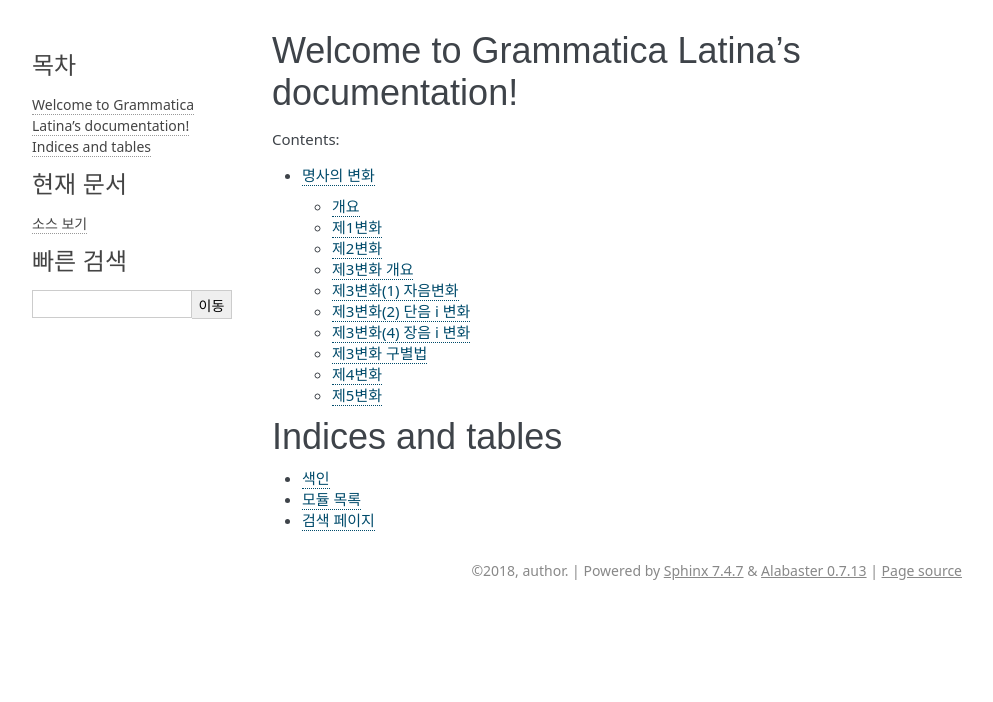
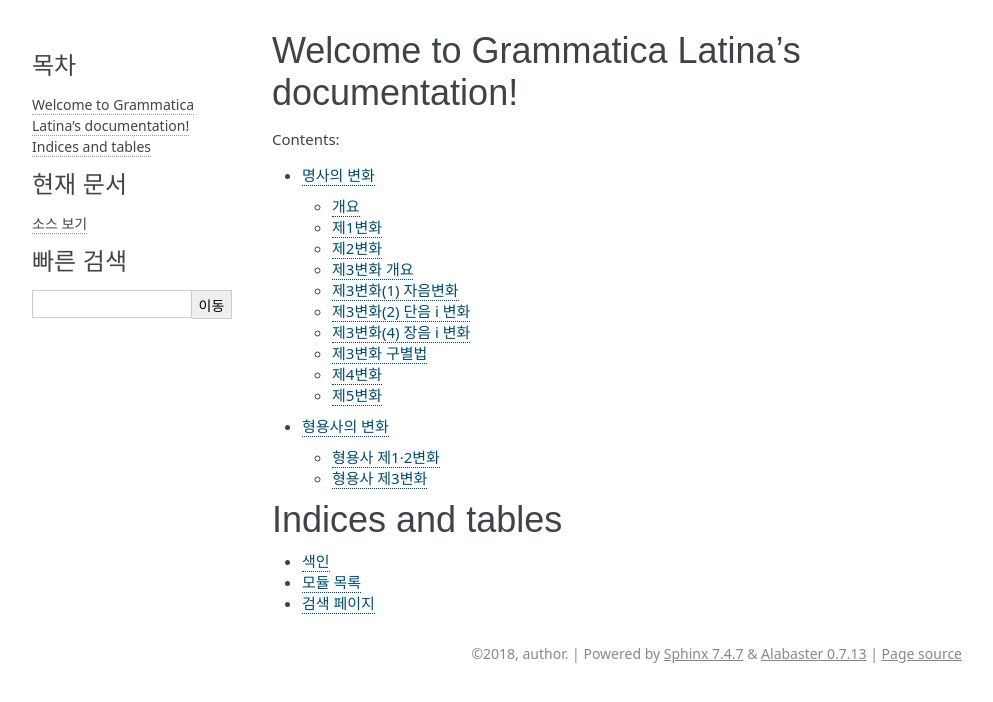
Before and after one commit to kabbala/grammatica_latina, a Sphinx documentation site: the page built from source/index.rst, in a window 1280 px wide. Shown: the top 702 px of the page, without its empty margins (148-1141 px from the left). Built offline with Sphinx 7.4.7, drawn with Linux system fonts in a browser that asks for light colours; some of the changed lines change nothing that is shown.

Commit message:
형용사의 변화 추가

```diff
--- /dev/null
+++ b/source/declinatio_adiectivi.rst
@@ -0,0 +1,484 @@
+형용사의 변화
+=============
+
+형용사의 변화는 가로는 남성·여성·중성과 단수·복수, 세로는 명사의 6격을 써서 아래 표와 같이 보여준다. 명사와 마찬가지로 주격과 동일한 호격은 생략되기도 하며, 격의 순서가 바뀌기도 한다.
+
++------+------+------+------+------+------+------+
+|      |        남성 |        여성 |    중성     |
++------+------+------+------+------+------+------+
+|      | 단수 | 복수 | 단수 | 복수 | 단수 | 복수 |
++------+------+------+------+------+------+------+
+| 주격 |      |      |      |      |      |      |
++------+------+------+------+------+------+------+
+| 속격 |      |      |      |      |      |      |
++------+------+------+------+------+------+------+
+| 여격 |      |      |      |      |      |      |
++------+------+------+------+------+------+------+
+| 대격 |      |      |      |      |      |      |
++------+------+------+------+------+------+------+
+| 탈격 |      |      |      |      |      |      |
++------+------+------+------+------+------+------+
+| 호격 |      |      |      |      |      |      |
++------+------+------+------+------+------+------+
+
+또는 단수와 복수를 먼저 나누고 성을 나중에 나누기도 한다.
+
++------+------+------+------+------+------+------+
+|      |               단수 | 복수               |
++------+------+------+------+------+------+------+
+|      | 남성 | 여성 | 중성 | 남성 | 여성 | 중성 |
++------+------+------+------+------+------+------+
+| 주격 |      |      |      |      |      |      |
++------+------+------+------+------+------+------+
+| 속격 |      |      |      |      |      |      |
++------+------+------+------+------+------+------+
+| 여격 |      |      |      |      |      |      |
++------+------+------+------+------+------+------+
+| 대격 |      |      |      |      |      |      |
++------+------+------+------+------+------+------+
+| 탈격 |      |      |      |      |      |      |
++------+------+------+------+------+------+------+
+| 호격 |      |      |      |      |      |      |
++------+------+------+------+------+------+------+
+
+형용사 제1·2변화
+----------------
+
+여성형은 명사 제1변화를 따르고, 남성형과 중성형은 명사 제2변화를 따르므로 제1·2변화라는 이름이 붙었다. 형용사 변화 제1형(prima classis)이라고 부르기도 한다. [#]_ 명사 제1, 2변화가 각각 a 변화, o 변화로 불리듯 a/o 변화라고 부르기도 한다.
+
++--------------+--------------+--------------+
+| 남성형       | 여성형       | 중성형       |
++--------------+--------------+--------------+
+| 명사 제2변화 | 명사 제1변화 | 명사 제2변화 |
+|              |              |              |
+|              | -a, -ae      | -um, -ī      |
++--------------+--------------+--------------+
+|              | -us, -ī      | -er, -ī      |
++--------------+--------------+--------------+
+
+여성형의 변화는 명사 제1변화에서 -a로 끝나는 한가지 형태이고, 중성형 역시 명사 제2변화에서는 -um으로 끝나는 한가지 형태뿐이다. 그러나 남성형은 명사 제2변화에서 -us로 끝나는 경우, -er로 끝나면서 e가 생략되는 경우와 생략되지 않는 경우, 모두 3가지를 염두에 두어야 한다. 명사 제2변화에서와 달리 -ius, -ī의 변화는 따로 일어나지 않는다. 즉 명사
+제2변화에서는 주격이 -ius인 경우 호격이 -ī로 끝나지만, 형용사 제1·2변화에서는 -ius로 끝나는 주격도 호격은 -e로 끝난다. -er로 끝나는 경우에는 이미 -e가 있으니 주격과 똑같다고 기억하면 어떨까.
+
+어미의 변화는 아래와 같다. -ius의 경우를 제외하면 명사의 변화와 완전히 동일하다.
+
++--------+--------+--------+--------+--------+--------+--------+--------+
+|        |          남성            | 여성            |          중성   |
++--------+--------+--------+--------+--------+--------+--------+--------+
+|        | 단수            | 복수   | 단수   | 복수   | 단수   | 복수   |
++--------+--------+--------+--------+--------+--------+--------+--------+
+| 주격   | -us    | -er    | -ī     | -a     | -ae    | -um    | -a     |
++--------+--------+--------+--------+--------+--------+--------+--------+
+| 속격   | -ī              | -ōrum  | -ae    | -ārum  | -ī     | -ōrum  |
++--------+--------+--------+--------+--------+--------+--------+--------+
+| 여격   | -ō              | -īs    | -ae    | -īs    | -ō     | -īs    |
++--------+--------+--------+--------+--------+--------+--------+--------+
+| 대격   | -um             | -ōs    | -am    | -ās    | 주격과 | 주격과 |
+|        |                 |        |        |        | 같음   | 같음   |
++--------+--------+--------+--------+--------+--------+--------+--------+
+| 탈격   | -ō              | -īs    | -ā     | -īs    | -ō     | -īs    |
++--------+--------+--------+--------+--------+--------+--------+--------+
+| 호격   | -e     | 주격과 | 주격과 | 주격과 | 주격과 | 주격과 | 주격과 |
+|        |        | 같음   | 같음   | 같음   | 같음   | 같음   | 같음   |
++--------+--------+--------+--------+--------+--------+--------+--------+
+
+여성형은 언제나 -a로 끝나고, 중성형은 언제나 -um으로 끝나므로, 사전의 표제어는 -us, -a, -um 또는 -er, -a, -um의 형태이다.
+
+.. [#] 성염, 고전 라틴어, 1994. 한동일, 카르페 라틴어, 2012.
+
+남성형이 us로 끝나는 경우(us, a, um)
+~~~~~~~~~~~~~~~~~~~~~~~~~~~~~~~~~~~~
+
+bonus(좋은), ceterus, magnus(큰), malus(나쁜), multus(많은), parvus(작은), meus(나의), tuus(너의) 등 남성형이 -us로 끝나는 형용사는 명사의 제2변화와 같이 변화한다. 호격이 -e로 끝나는 것에 유의.
+
+bonus, bona, bonum
+
++------+-------------+----------+--------+----------+--------+----------+
+|      |            남성        |          여성     | 중성              |
++------+-------------+----------+--------+----------+--------+----------+
+|      | 단수        | 복수     | 단수   | 복수     | 단수   | 복수     |
++------+-------------+----------+--------+----------+--------+----------+
+| 주격 | bon+us      | bon+ī    | bon+a  | bon+ae   | bon+um | bon+a    |
++------+-------------+----------+--------+----------+--------+----------+
+| 속격 | bon+ī       | bon+ōrum | bon+ae | bon+ārum | bon+ī  | bon+ōrum |
++------+-------------+----------+--------+----------+--------+----------+
+| 여격 | bon+ō       | bon+īs   | bon+ae | bon+īs   | bon+ō  | bon+īs   |
++------+-------------+----------+--------+----------+--------+----------+
+| 대격 | bon+um      | bon+ōs   | bon+am | bon+ās   | bon+um | bon+a    |
++------+-------------+----------+--------+----------+--------+----------+
+| 탈격 | bon+ō       | bon+īs   | bon+ā  | bon+īs   | bon+ō  | bon+īs   |
++------+-------------+----------+--------+----------+--------+----------+
+| 호격 | bon+\ **e** | bon+ī    | bon+a  | bon+ae   | bon+um | bon+a    |
++------+-------------+----------+--------+----------+--------+----------+
+
+이해를 돕기 위해 성의 순서를 바꿔 형태가 같은 것끼리 겹치도록 배치해 보았다.
+
++--------------+--------------+--------------+--------------+---------+-------+-------+
+|              | 단수                        | 복수                                   |
++--------------+--------------+--------------+--------------+---------+-------+-------+
+|                명사 제2변화                | 명사 제1변화 |    명사 제2변화 |제1변화|
++--------------+--------------+--------------+--------------+---------+-------+-------+
+|              | 남성         | 중성         | 여성         | 남성    | 중성  | 여성  |
++--------------+--------------+--------------+--------------+---------+-------+-------+
+| 주격         | bonus        | bonum        | bona         | boni    | bona  | bonae |
++--------------+--------------+--------------+--------------+---------+-------+-------+
+| 속격         | bonī                        | bonae        | bonōrum         |bonārum|
++--------------+--------------+--------------+              +---------+-------+-------+
+| 여격         | bonō                        |              | bonīs                   |
++--------------+--------------+--------------+--------------+---------+-------+-------+
+| 대격         | bonum                       | bonam        | bonōs   | bona  | bonās |
++--------------+--------------+--------------+--------------+---------+-------+-------+
+| 탈격         | bonō                        | bonā         |            bonīs        |
++--------------+--------------+--------------+--------------+---------+-------+-------+
+| 호격         | bone         | bonum        | bona         | bonī    | bona  | bonae |
++--------------+--------------+--------------+--------------+---------+-------+-------+
+
+명사 제2변화에서와 달리 -ius의 변화는 따로 일어나지 않는다. 즉 명사
+제2변화에서는 주격이 -ius인 경우 호격이 -ī로 끝나지만, 형용사
+제1·2변화에서는 -ius로 끝나는 주격도 호격은 -e로 끝난다. i가 겹치면
+명사의 경우와 마찬가지로 iī로 변화한다.
+
+medius, media, medium
+
++------+--------+----------+--------+----------+--------+----------+
+|      | 남성              | 여성              | 중성              |
++------+--------+----------+--------+----------+--------+----------+
+|      | 단수   | 복수     | 단수   | 복수     | 단수   |   복수   |
++------+--------+----------+--------+----------+--------+----------+
+| 주격 | medius | mediī    | media  | mediae   | medium | media    |
++------+--------+----------+--------+----------+--------+----------+
+| 속격 | mediī  | mediōrum | mediae | mediārum | mediī  | mediōrum |
++------+--------+----------+--------+----------+--------+----------+
+| 여격 | mediō  | mediīs   | mediae | mediīs   | mediō  | mediīs   |
++------+--------+----------+--------+----------+--------+----------+
+| 대격 | medium | mediōs   | mediam | mediās   | medium | media    |
++------+--------+----------+--------+----------+--------+----------+
+| 탈격 | mediō  | mediīs   | mediā  | mediīs   | mediō  | mediīs   |
++------+--------+----------+--------+----------+--------+----------+
+| 호격 | medie  | mediī    | media  | mediae   | medium | media    |
++------+--------+----------+--------+----------+--------+----------+
+
+mortuus처럼 어간 끝이 -u로 끝나서 어미의 u와 겹치는 경우에는 u를 겹쳐쓴다.
+
+남성형이 er로 끝나고 변화에서 e가 탈락하는 경우(er, a, um)
+^^^^^^^^^^^^^^^^^^^^^^^^^^^^^^^^^^^^^^^^^^^^^^^^^^^^^^^^^^
+
+pucher(예쁜)같은 형용사의 남성형은 명사 제2변화와 같이 e가 탈락하고
+변화한다. 남성형 호격 단수는 주격과 같다.
+
+pulcher, pulchra, pulchrum
+
++------+----------+------------+----------+------------+----------+------------+
+|      |              남성     | 여성                  | 중성                  |
++------+----------+------------+----------+------------+----------+------------+
+|      | 단수     | 복수       | 단수     | 복수       | 단수     |   복수     |
++------+----------+------------+----------+------------+----------+------------+
+| 주격 | pulcher  | pulchrī    | pulchra  | pulchrae   | pulchrum | pulchra    |
++------+----------+------------+----------+------------+----------+------------+
+| 속격 | pulchrī  | pulchrōrum | pulchrae | pulchrārum | pulchrī  | pulchrōrum |
++------+----------+------------+----------+------------+----------+------------+
+| 여격 | pulchrō  | pulchrīs   | pulchrae | pulchrīs   | pulchrō  | pulchrīs   |
++------+----------+------------+----------+------------+----------+------------+
+| 대격 | pulchram | pulchrōs   | pulchram | pulchrās   | pulchrum | pulchra    |
++------+----------+------------+----------+------------+----------+------------+
+| 탈격 | pulchrō  | pulchrīs   | pulchrā  | pulchrīs   | pulchrō  | pulchrīs   |
++------+----------+------------+----------+------------+----------+------------+
+| 호격 | pulcher  | pulchrī    | pulchra  | pulchrae   | pulchrum | pulchra    |
++------+----------+------------+----------+------------+----------+------------+
+
+.. hlist::
+   :columns: 2
+
+   * aeger, a, um 아픈, 병약한
+   * āter, a, um 어두운
+   * niger, a, um 검은
+   * noster, a, um 우리는
+   * piger, a, um 둔한, 살찐
+   * pulcher, a, um 예쁜
+   * sacer, a, um 성스러운
+   * satur, a, um 배부른
+   * vester, a, um 너희는
+
+noster(우리는), vester(너희는) 같은 지시대명사도 이런 형태로 변화한다. 변화는 지시대명사에서 다룬다.
+
+dexter(오른손의, 길한)는 e가 탈락하고 변할 수도 있고, 탈락하지 않고 변할 수도 있다.
+
+satur(배부른)은 어미가 er이 아닌 ur로 끝난다.
+
+남성형이 er로 끝나고 변화에서 e가 탈락 않는 경우(er, a, um)
+~~~~~~~~~~~~~~~~~~~~~~~~~~~~~~~~~~~~~~~~~~~~~~~~~~~~~~~~~~~
+
+liber(자유로운) 등의 형용사는 남성형이 명사의 제2변화와 같이 e가
+탈락하지 않고 변화한다. 남성형 호격 단수는 주격과 같다.
+
+līber, lībera, līberum
+
++------+---------+-----------+---------+-----------+---------+-----------+
+|      | 남성                | 여성                |             중성    |
++------+---------+-----------+---------+-----------+---------+-----------+
+|      | 단수    | 복수      | 단수    | 복수      | 단수    |   복수    |
++------+---------+-----------+---------+-----------+---------+-----------+
+| 주격 | līber   | līberī    | lībera  | līberae   | līberum | lībera    |
++------+---------+-----------+---------+-----------+---------+-----------+
+| 속격 | līberī  | līberōrum | līberae | līberārum | līberī  | līberōrum |
++------+---------+-----------+---------+-----------+---------+-----------+
+| 여격 | līberō  | līberīs   | līberae | līberīs   | līberō  | līberīs   |
++------+---------+-----------+---------+-----------+---------+-----------+
+| 대격 | līberum | līberōs   | līberam | līberās   | līberum | lībera    |
++------+---------+-----------+---------+-----------+---------+-----------+
+| 탈격 | liberō  | liberīs   | līberā  | līberīs   | līberō  | līberīs   |
++------+---------+-----------+---------+-----------+---------+-----------+
+| 호격 | liber   | līberī    | lībera  | līberae   | līberum | lībera    |
++------+---------+-----------+---------+-----------+---------+-----------+
+
+.. hlist::
+   :columns: 2
+
+   * liber, a, um 자유로운
+   * miser, a, um 불쌍한, 슬픈
+   * tener, a, um 부드러운
+
+dexter(오른손의, 길한)는 e가 탈락하지 않고 변할 수도 있고, 탈락하고 변할
+수도 있다.
+
+지시 형용사
+~~~~~~~~~~~
+
+지시 형용사가 대부분 형용사 제1·2변화를 한다. 그러나 불규칙한 변화가
+많으므로, 지시 대명사의 변화에서 따로 다루기로 한다.
+
+.. hlist::
+   :columns: 2
+
+   * alius, totus
+   * ambōbus duōbus
+
+형용사의 최상급
+~~~~~~~~~~~~~~~
+
+형용사의 최상급도 제1·2변화를 한다. 예시는 해당 항목에서 다루도록 한다.
+
+분사
+~~~~
+
+분사 역시 대부분 형용사 제1·2변화를 한다. 예시는 분사 항목에서 다루기로 한다.
+
+형용사 제3변화
+--------------
+
+명사 제3변화 중 복수 속격이 -ium인 경우와 동일한 형태로 변화하므로
+제3변화라고 한다. 형용사의 두번째 변화이므로, 제2형(secunda classis)으로
+분류하기도 한다. [#]_ 명사 제3변화와 마찬가지로 i 변화라고도 부른다.
+
+남성형과 여성형이 모두 명사 제3변화와 동일하게 변화하므로 주격 단수와
+호격를 제외하면 남성형과 여성형은 모두 동일하게 변화하는 것이 특징이며,
+중성형은 명사 제3변화 중 복수 주격이 -ia인 형태로 변화한다. 명사
+제3변화는 어간이 다양하게 변화하지만 형용사 제3변화에서는 어간의 변화가
+매우 적다.
+
+어미의 변화는 아래와 같다.
+
++---------+---------+---------+---------+---------+---------+---------+
+|         | 남성              | 여성              | 중성              |
++---------+---------+---------+---------+---------+---------+---------+
+|         | 단수    | 복수    | 단수    | 복수    | 단수    | 복수    |
++---------+---------+---------+---------+---------+---------+---------+
+| 주격    | -is,    | -ēs     | -is     | -ēs     | -e      | -ia     |
+|         | -er,    |         |         |         |         |         |
+|         | -s, -x, |         |         |         |         |         |
+|         | -r,     |         |         |         |         |         |
+|         | -us,    |         |         |         |         |         |
+|         | -or     |         |         |         |         |         |
++---------+---------+---------+---------+---------+---------+---------+
+| 속격    | -is     | -ium    | -is     | -ium    | -is     | -ium    |
++---------+---------+---------+---------+---------+---------+---------+
+| 여격    | -ī      | -ibus   | -ī      | -ibus   | -ī      | -ibus   |
++---------+---------+---------+---------+---------+---------+---------+
+| 대격    | -em     | 주격과  | -em     | 주격과  | 주격과  | 주격과  |
+|         |         | 같음    |         | 같음    | 같음    | 같음    |
++---------+---------+---------+---------+---------+---------+---------+
+| 탈격    | -ī      | -ibus   | -ī      | -ibus   | -ī      | -ibus   |
++---------+---------+---------+---------+---------+---------+---------+
+| 호격    | 주격과  | 주격과  | 주격과  | 주격과  | 주격과  | 주격과  |
+|         | 같음    | 같음    | 같음    | 같음    | 같음    | 같음    |
++---------+---------+---------+---------+---------+---------+---------+
+
+.. [#] 성염, 고전 라틴어, 1994. 한동일, 카르페 라틴어, 2012.
+
+-is, -is, -e
+~~~~~~~~~~~~
+
+dulcis(달콤한)처럼 남성형과 여성형이 동일하고, 중성형 주격이 -e로 끝나는 경우. 사전에는 dulcis, dulce 또는 dulcis, e로 중복되는 단어를 생략하고 표기하기도 한다.
+
+dulcis, dulcis, dulce
+
++------+---------------+----------------+--------------+----------------+
+|      | 남성·여성                      | 중성                          |
++------+---------------+----------------+--------------+----------------+
+|      | 단수          | 복수           | 단수         | 복수           |
++------+---------------+----------------+--------------+----------------+
+| 주격 | dulc+\ **is** | dulc+ēs        | dulc+\ **e** | dulc+\ **ia**  |
++------+---------------+----------------+--------------+----------------+
+| 속격 | dulc+is       | dulc+\ **ium** | dulc+is      | dulc+\ **ium** |
++------+---------------+----------------+--------------+----------------+
+| 여격 | dulc+ī        | dulc+ibus      | dulc+ī       | dulc+ibus      |
++------+---------------+----------------+--------------+----------------+
+| 대격 | dulc+em       | dulc+ēs        | dulc+e       | dulc+ia        |
++------+---------------+----------------+--------------+----------------+
+| 탈격 | dulc+ī        | dulc+ibus      | dulc+ī       | dulc+ibus      |
++------+---------------+----------------+--------------+----------------+
+| 호격 | dulc+is       | dulc+ēs        | dulc+e       | dulc+ia        |
++------+---------------+----------------+--------------+----------------+
+
+.. hlist::
+   :columns: 2
+
+   * aequalis, e 평등한
+   * brevis, e 짧은
+   * difficilis, e 어려운
+   * facilis, e 쉬운, 다루기 쉬운
+   * fortis, e 강한, 용감한
+   * gravis, e 무거운
+   * levis, e 가벼운
+   * nobilis, e 유명한, 귀족의
+   * omnis, e 모든
+   * similis, e 비슷한
+   * tristis, e 슬픈, 무서운
+   * utilis, e 유용한
+
+-ilis, -alis 같은 형용사화 접미사가 붙은 경우 모두 이렇게 변화한다.
+
+어간의 변화가 명사 제3변화의 mixed i declension에 대응한다.
+
+-er, -(r)is, -(r)e
+~~~~~~~~~~~~~~~~~~
+
+celeber(유명한)처럼 남성형 주격 어간의 e가 탈락되면서 변화하는 경우. 여성형 주격에는 -is가 붙고, 중성형 주격은 -e가 붙는다.
+
+celeber, celebris, celebre
+
++------+----------+------------+----------+------------+----------+------------+
+|      | 남성                  | 여성                  | 중성                  |
++------+----------+------------+----------+------------+----------+------------+
+|      | 단수     | 복수       | 단수     | 복수       | 단수     | 복수       |
++------+----------+------------+----------+------------+----------+------------+
+| 주격 | celeber  | celebrēs   | celebris | celebrēs   | celebre  | celebria   |
++------+----------+------------+----------+------------+----------+------------+
+| 속격 | celebris | celebrium  | celebris | celebrium  | celebris | celebrium  |
++------+----------+------------+----------+------------+----------+------------+
+| 여격 | celebrī  | celebribus | celebrī  | celebribus | celebrī  | celebribus |
++------+----------+------------+----------+------------+----------+------------+
+| 대격 | celebrem | celebrēs   | celebrem | celebrēs   | celebre  | celebria   |
++------+----------+------------+----------+------------+----------+------------+
+| 탈격 | celebrī  | celebribus | celebrī  | celebribus | celebrī  | celebribus |
++------+----------+------------+----------+------------+----------+------------+
+| 호격 | celeber  | celebrēs   | celebris | celebrēs   | celebre  | celebria   |
++------+----------+------------+----------+------------+----------+------------+
+
+.. hlist::
+   :columns: 2
+
+   * acer, is, e 날카로운
+   * celeber, is, e 유명한
+   * equester, is, e 기병의
+   * salūber, is, e 건강한, 건강에 좋은
+   * terrester, is, e 땅의
+   * volucer, is, e 나는, 날개달린
+
+어간의 변화는 명사 제3변화의 mixed i declension에 대응한다. 어미는 다른
+점에 유의.
+
+-s, -s, -s/-x, -x, -x/-r, -r, -r
+~~~~~~~~~~~~~~~~~~~~~~~~~~~~~~~~
+
+felix(행복한)처럼 남성형, 여성형, 중성형 주격 단수가 모두 같은 경우. x는 c+s인 것으로 본다. 세 단어가 모두 같으므로 사전에는 명사 제3변화와 마찬가지로 felix, felicis 또는 felix, icis처럼 단수 주격과 소유격으로
+표기한다.
+
+fēlīx, fēlīcis
+
++------+-----------+-----------+---------+-----------+
+|      | 남성·여성             | 중성                |
++------+-----------+-----------+---------+-----------+
+|      | 단수      | 복수      | 단수    | 복수      |
++------+-----------+-----------+---------+-----------+
+| 주격 | fēlīx     | fēlīcēs   | fēlīx   | fēlīcia   |
++------+-----------+-----------+---------+-----------+
+| 속격 | fēlīcis   | fēlīcium  | fēlīcis | fēlīcium  |
++------+-----------+-----------+---------+-----------+
+| 여격 | fēlīcī    | fēlīcibus | fēlīcī  | fēlīcibus |
++------+-----------+-----------+---------+-----------+
+| 대격 | fēlīcem   | fēlīcēs   | fēlīx   | fēlīcia   |
++------+-----------+-----------+---------+-----------+
+| 탈격 | fēlīcī    | fēlīcibus | fēlīcī  | fēlīcibus |
++------+-----------+-----------+---------+-----------+
+| 호격 | fēlīx     | fēlīcēs   | fēlīx   | fēlīcia   |
++------+-----------+-----------+---------+-----------+
+
+.. hlist::
+   :columns: 2
+
+   * atrōx, ōcis 가혹한
+   * audax, acis 대담한
+   * fēlīx, īcis 행복한
+   * fervens, ntis 뜨거운, 끓는
+   * pār, is 동등한
+   * sapiēns, ntis 지혜로운
+   * velox, ocis 빠른
+
+어간의 변화가 제3변화 명사의 mixed i declension 중자음형에 대응한다. par는 pure i declension에 대응한다.
+
+자음변화(s, s, s/x, x, x)
+~~~~~~~~~~~~~~~~~~~~~~~~~
+
+vetus(오래된, 낡은) 같은 경우는 탈격 단수가 -i가 아닌 -e로, 목적격 복수
+-ium이 아닌 -um으로, 중성형 복수 주격이 -ia가 아닌 -a로 자음변화이다.
+
+vetus, veteris
+
++------+---------------+----------------+---------------+----------------+
+|      | 남성·여성                      | 중성                           |
++------+---------------+----------------+---------------+----------------+
+|      | 단수          | 복수           | 단수          |  복수          |
++------+---------------+----------------+---------------+----------------+
+| 주격 | vetus         | veter+ēs       | vetus         | veter+\ **a**  |
++------+---------------+----------------+---------------+----------------+
+| 속격 | veter+is      | veter+\ **um** | veter+is      | veter+\ **um** |
++------+---------------+----------------+---------------+----------------+
+| 여격 | veter+ī       | veter+ibus     | veter+ī       | veter+ibus     |
++------+---------------+----------------+---------------+----------------+
+| 대격 | veter+em      | veter+ēs       | vetus         | veter+\ **a**  |
++------+---------------+----------------+---------------+----------------+
+| 탈격 | veter+\ **e** | veter+ibus     | veter+\ **e** | veter+ibus     |
++------+---------------+----------------+---------------+----------------+
+| 호격 | vetus         | veter+ēs       | vetus         | veter+\ **a**  |
++------+---------------+----------------+---------------+----------------+
+
+.. hlist::
+   :columns: 2
+
+   * dīves, itis 부유한
+   * iuvenis, is 젊은
+   * melior, us bonus의 비교급
+   * senex, is 늙은
+
+형용사의 비교급
+~~~~~~~~~~~~~~~
+
+형용사의 비교급도 제3변화를 한다. 예시는 해당 항목에서 다룬다.
+
+수사
+~~~~
+
+수사의 일부는 제3변화를 한다. 예시는 해당 항목에서 다룬다.
+
+탈격 -e
+~~~~~~~
+
+ns, ntis 명사 동사 분사
+
+a sapiente
+
+fervente aqua
+
+고유명사일 경우 e
+
+cum Felice (Felix씨와 함께)
--- a/source/index.rst
+++ b/source/index.rst
@@ -11,6 +11,7 @@
    :caption: Contents:
 
    declinatio_nominis
+   declinatio_adiectivi
 
 Indices and tables
 ==================
```
